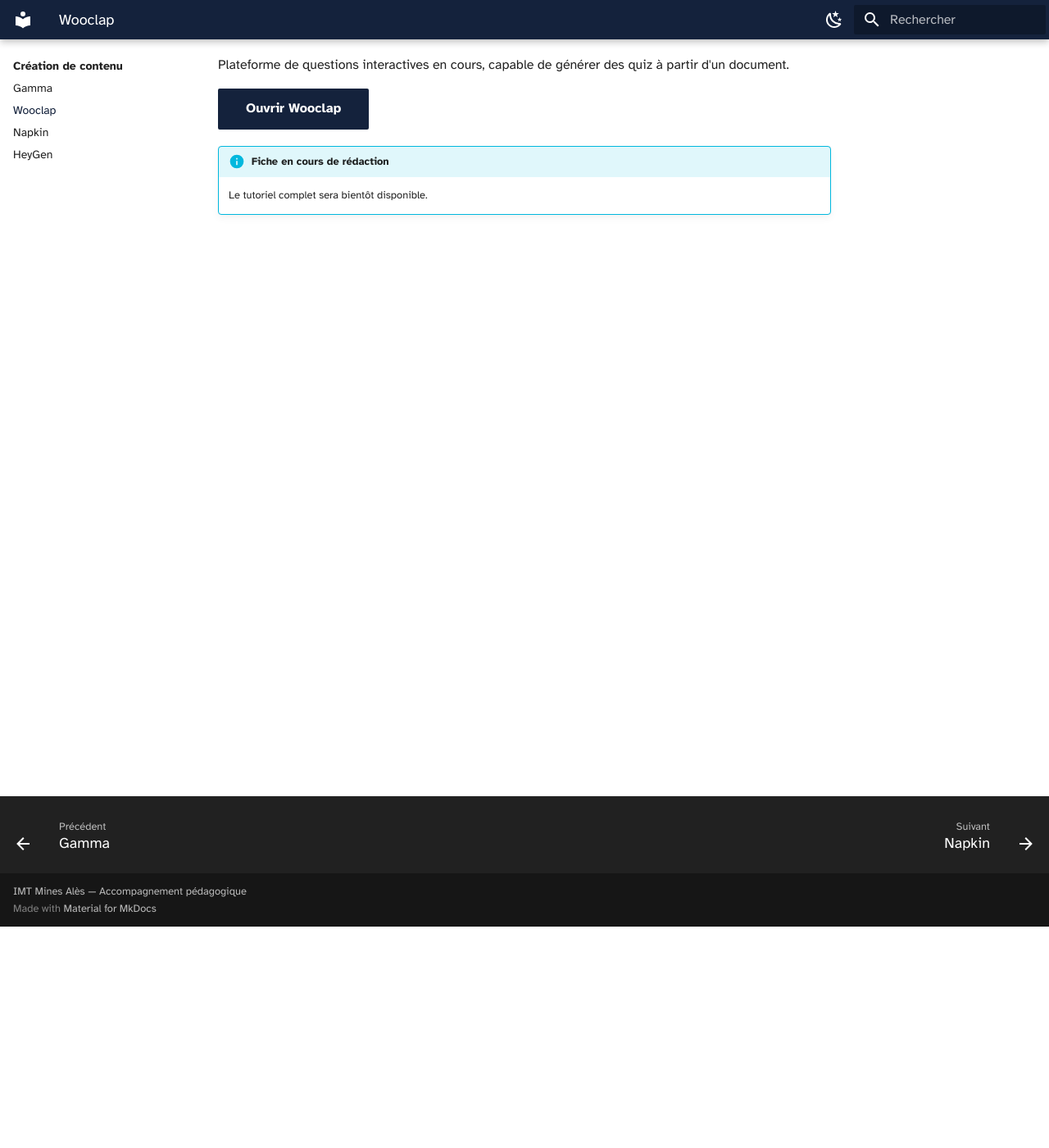
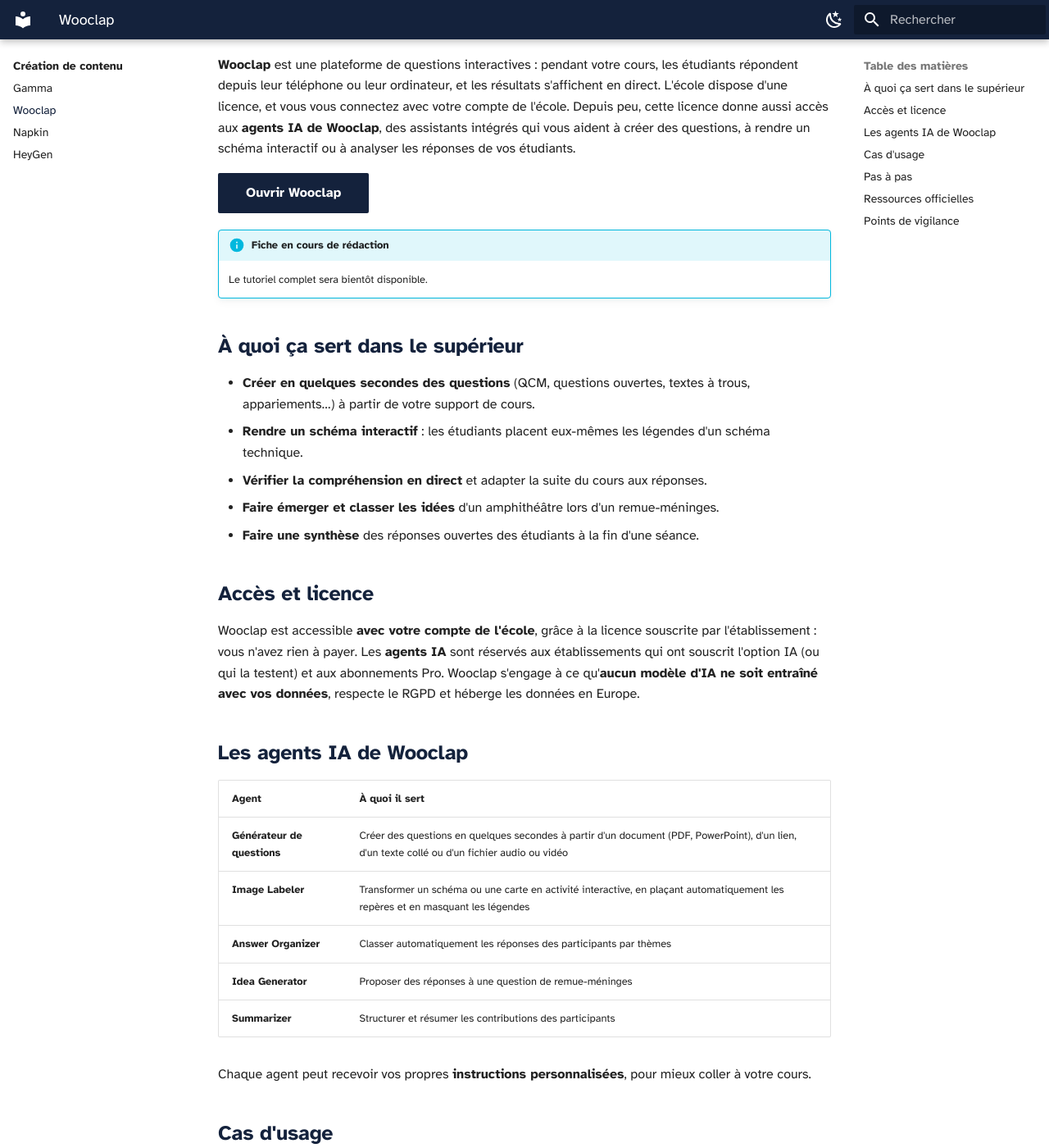
Before and after one commit to Celine-ferrier/Boite-outils-IA, an MkDocs documentation site: the page built from docs/creation/wooclap.md, in a window 1280 px wide and 1400 px high, scrolled down 270 px. Shown: the whole window at 82% size. Built offline with MkDocs 1.6.1 and Material for MkDocs 9.7.7, drawn with Linux system fonts in a browser that asks for light colours; some of the changed text lies outside the part shown.

Commit message:
Fiche Wooclap : première version (hors pas à pas), agents IA et licence de l'école
Co-Authored-By: Claude Opus 5.5 <noreply@anthropic.com>
Claude-Session: https://claude.ai/code/session_01ADR9hzhyEw6Dc3N18BUyt5

````diff
--- a/docs/creation/wooclap.md
+++ b/docs/creation/wooclap.md
@@ -1,12 +1,112 @@
 # Wooclap
 
-<span class="badge badge-ue">Entreprise UE</span> <span class="badge badge-gratuit">Version gratuite</span>
+<span class="badge badge-ue">Entreprise UE</span> <span class="badge badge-gratuit">Licence de l'école</span>
 
 <p class="maj">Dernière vérification : à compléter</p>
 
-Plateforme de questions interactives en cours, capable de générer des quiz à partir d'un document.
+**Wooclap** est une plateforme de questions interactives : pendant votre cours, les étudiants répondent depuis leur téléphone ou leur ordinateur, et les résultats s'affichent en direct. L'école dispose d'une licence, et vous vous connectez avec votre compte de l'école. Depuis peu, cette licence donne aussi accès aux **agents IA de Wooclap**, des assistants intégrés qui vous aident à créer des questions, à rendre un schéma interactif ou à analyser les réponses de vos étudiants.
 
 [Ouvrir Wooclap](https://www.wooclap.com){ .md-button .md-button--primary }
 
 !!! info "Fiche en cours de rédaction"
     Le tutoriel complet sera bientôt disponible.
+
+## À quoi ça sert dans le supérieur
+
+- **Créer en quelques secondes des questions** (QCM, questions ouvertes, textes à trous, appariements…) à partir de votre support de cours.
+- **Rendre un schéma interactif** : les étudiants placent eux-mêmes les légendes d'un schéma technique.
+- **Vérifier la compréhension en direct** et adapter la suite du cours aux réponses.
+- **Faire émerger et classer les idées** d'un amphithéâtre lors d'un remue-méninges.
+- **Faire une synthèse** des réponses ouvertes des étudiants à la fin d'une séance.
+
+## Accès et licence
+
+Wooclap est accessible **avec votre compte de l'école**, grâce à la licence souscrite par l'établissement : vous n'avez rien à payer. Les **agents IA** sont réservés aux établissements qui ont souscrit l'option IA (ou qui la testent) et aux abonnements Pro. Wooclap s'engage à ce qu'**aucun modèle d'IA ne soit entraîné avec vos données**, respecte le RGPD et héberge les données en Europe.
+
+## Les agents IA de Wooclap
+
+| Agent | À quoi il sert |
+|---|---|
+| **Générateur de questions** | Créer des questions en quelques secondes à partir d'un document (PDF, PowerPoint), d'un lien, d'un texte collé ou d'un fichier audio ou vidéo |
+| **Image Labeler** | Transformer un schéma ou une carte en activité interactive, en plaçant automatiquement les repères et en masquant les légendes |
+| **Answer Organizer** | Classer automatiquement les réponses des participants par thèmes |
+| **Idea Generator** | Proposer des réponses à une question de remue-méninges |
+| **Summarizer** | Structurer et résumer les contributions des participants |
+
+Chaque agent peut recevoir vos propres **instructions personnalisées**, pour mieux coller à votre cours.
+
+<!-- Intitulés français des agents à vérifier sur les captures -->
+
+## Cas d'usage
+
+=== "Questions à partir d'un cours"
+
+    **Exemple** : un QCM de fin de séance sur un chapitre de résistance des matériaux.
+
+    Importez votre support de cours (PDF ou PowerPoint) dans le **Générateur de questions**, puis précisez :
+
+    ```
+    Génère 6 questions à choix multiples sur ce chapitre,
+    pour des élèves ingénieurs de 1re année : 3 questions de
+    compréhension des notions (contrainte, déformation, module
+    d'Young) et 3 questions d'application numérique simples.
+    Une seule bonne réponse par question, avec des
+    distracteurs fondés sur les erreurs fréquentes.
+    ```
+
+=== "Schéma à légender"
+
+    **Exemple** : le schéma d'une pompe centrifuge en mécanique des fluides.
+
+    Importez le schéma dans l'agent qui place les repères : il masque les légendes, et les étudiants doivent replacer chaque élément (roue, volute, aspiration, refoulement) pendant le cours.
+
+=== "Analyser les réponses"
+
+    **Exemple** : une question ouverte en début de cours de développement durable.
+
+    Posez la question « Citez un exemple de gaspillage d'énergie que vous avez observé sur le campus », puis utilisez l'agent qui **classe les réponses par thèmes** : vous voyez immédiatement les sujets qui reviennent le plus, et vous pouvez en partir pour la suite du cours.
+
+=== "Synthèse de fin de séance"
+
+    **Exemple** : la fin d'un TD de gestion de projet.
+
+    Posez la question « Qu'est-ce qui reste flou pour vous après cette séance ? », puis demandez à l'agent de **synthèse** de résumer les réponses : vous savez quoi reprendre au début de la séance suivante.
+
+## Pas à pas
+
+:material-magnify-plus-outline: Cliquez sur une capture pour l'agrandir.
+{ .astuce-zoom }
+
+<!--
+Étapes à rédiger à partir des captures (plan provisoire) :
+ 1. Se connecter avec le compte de l'école (fédération d'identité)
+ 2. Découvrir le tableau de bord
+ 3. Créer un événement
+ 4. Générer des questions avec l'IA à partir d'un document
+ 5. Relire et modifier les questions générées
+ 6. Ajouter des instructions personnalisées à un agent
+ 7. Rendre un schéma interactif
+ 8. Lancer l'événement et faire participer les étudiants
+ 9. Classer et résumer les réponses avec l'IA
+10. Consulter les résultats après le cours
+-->
+
+## Ressources officielles
+
+- [Centre d'aide de Wooclap](https://docs.wooclap.com/fr/) : prise en main, types de questions, intégrations.
+- [Les agents IA de Wooclap](https://docs.wooclap.com/fr/articles/11872838-agents-ia-de-wooclap) : présentation des agents, accès, confidentialité.
+- [Générateur de questions](https://docs.wooclap.com/fr/articles/8774298-generateur-de-questions) : créer des questions à partir d'un document.
+
+## Points de vigilance
+
+!!! warning "Données"
+    Wooclap est une entreprise belge : les données sont hébergées en Europe, et Wooclap s'engage à ne pas entraîner de modèles d'IA avec vos contenus. Évitez malgré tout de déposer des documents confidentiels, et ne demandez jamais aux étudiants de répondre avec des informations personnelles.
+
+!!! tip "Fiabilité"
+    Relisez chaque question générée par l'IA : la bonne réponse, les distracteurs et la formulation. Une question ambiguë en direct fait perdre du temps et peut induire les étudiants en erreur.
+
+!!! info "Licence de l'école"
+    Connectez-vous toujours avec votre compte de l'école, et non avec un compte personnel : c'est lui qui donne accès à la licence et aux agents IA.
+
+!!! note "L'IA prépare, vous animez"
+    Les agents IA accélèrent la préparation et l'analyse, mais le choix des questions, le moment où les poser et l'exploitation des réponses restent votre travail pédagogique.
````
Also changed, not shown: docs/creation/index.md (+1 -1 lines).
